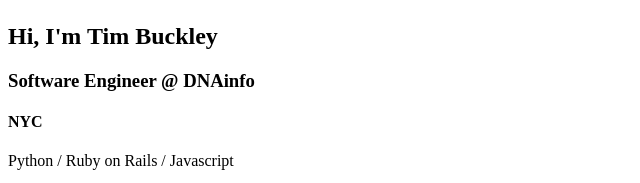
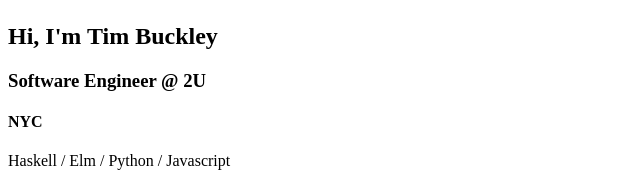
Before and after one commit to timbuckley/timbuckley.github.io, a plain HTML site: page index.html in a window 1280 px wide. Shown: the part 757-940 px from the top of the page, 0-640 px from the left. Drawn offline with Linux system fonts and the light colour scheme; a script that the page names is missing.

Commit message:
DNAinfo -> 2U, +Haskell,+Elm,-RoR

```diff
--- a/index.html
+++ b/index.html
@@ -77,9 +77,9 @@
 
 							<header>
 								<h2 class="alt">Hi, I'm <strong>Tim Buckley</strong> </h2>
-                  <h3>Software Engineer @ DNAinfo</h3>
+                  <h3>Software Engineer @ 2U</h3>
                   <h4>NYC</h4>
-                <p>Python / Ruby on Rails / Javascript</p>
+                  <p>Haskell / Elm / Python / Javascript</p>
 							</header>
 
 							<p></p>
```
